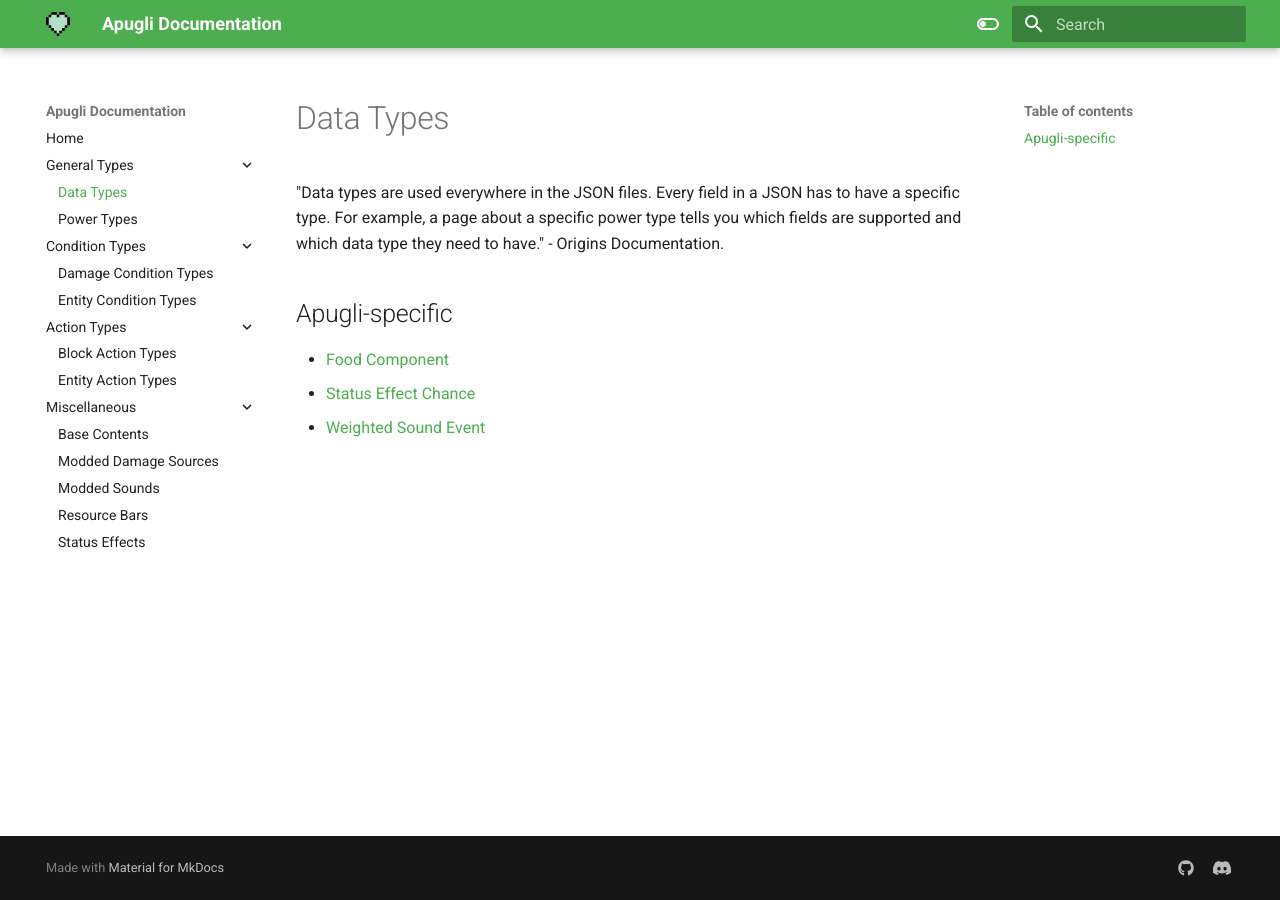
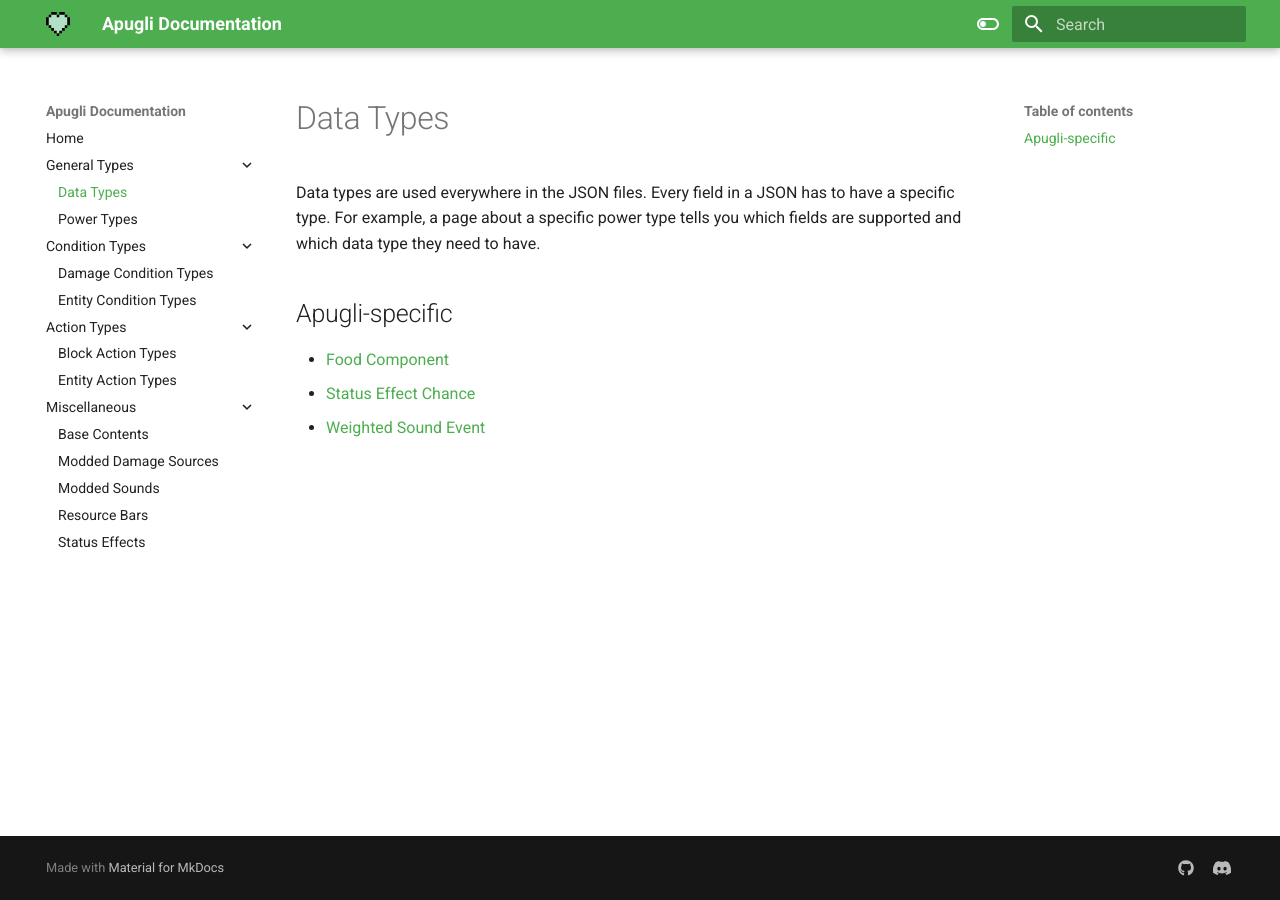
Before and after one commit to MerchantPug/apugli-docs, an MkDocs documentation site: the page built from docs/types/data_types.md, in a window 1280 px wide. Built offline with MkDocs 1.6.1 and Material for MkDocs 9.7.7, drawn with Linux system fonts in a browser that asks for light colours.

Commit message:
Document resource transfer entity action type, make data types page consistent

```diff
--- a/docs/types/data_types.md
+++ b/docs/types/data_types.md
@@ -4,7 +4,7 @@ date: 2022-01-08
 ---
 # Data Types
 
-"Data types are used everywhere in the JSON files. Every field in a JSON has to have a specific type. For example, a page about a specific power type tells you which fields are supported and which data type they need to have." - Origins Documentation.
+Data types are used everywhere in the JSON files. Every field in a JSON has to have a specific type. For example, a page about a specific power type tells you which fields are supported and which data type they need to have.
 
 ## Apugli-specific
 - [Food Component](food_component)
```
Also changed, not shown: docs/types/entity_action_types.md (+1 -0 lines), docs/types/entity_action_types/resource_transfer.md (added, +30 -0 lines).
